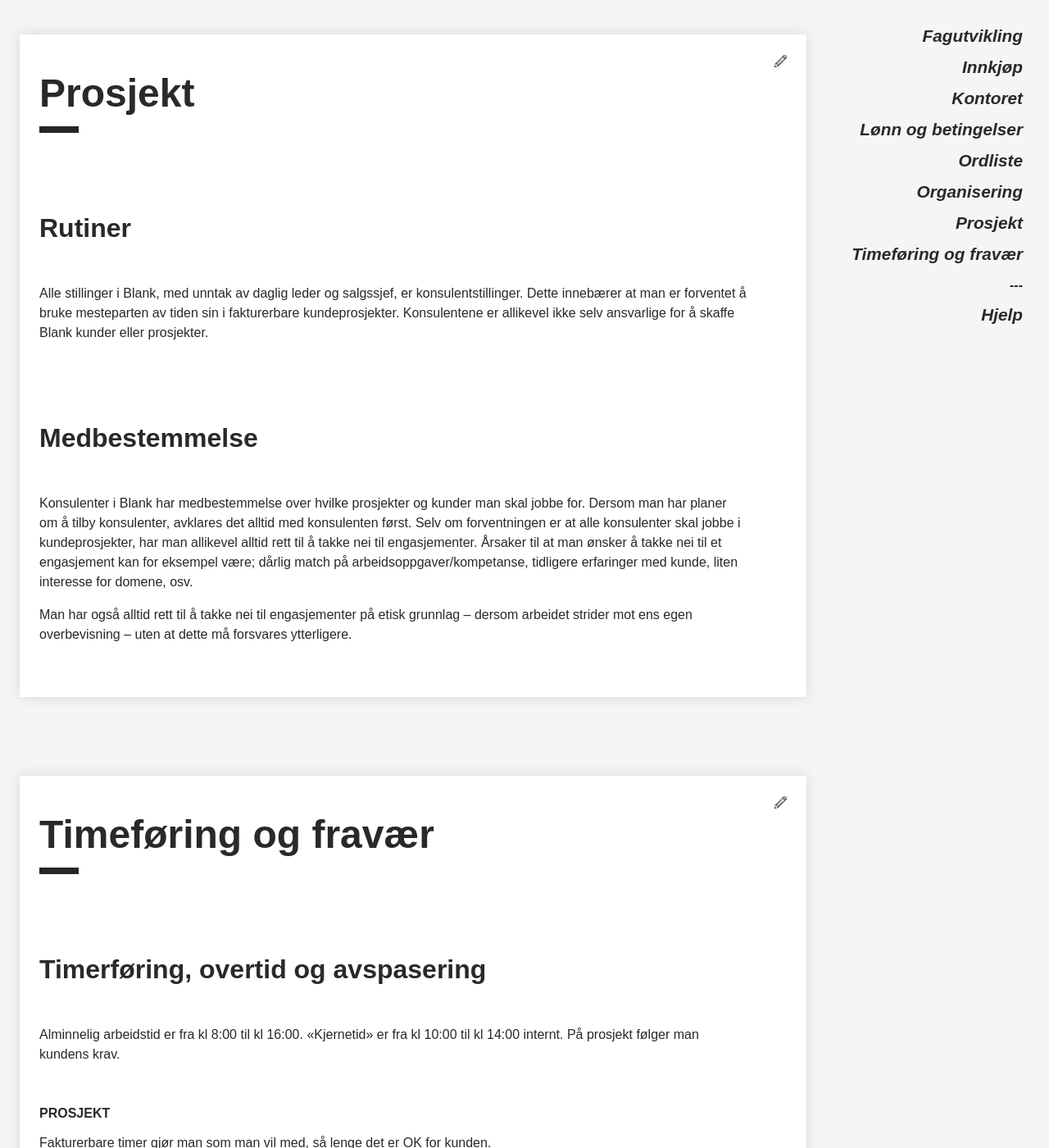
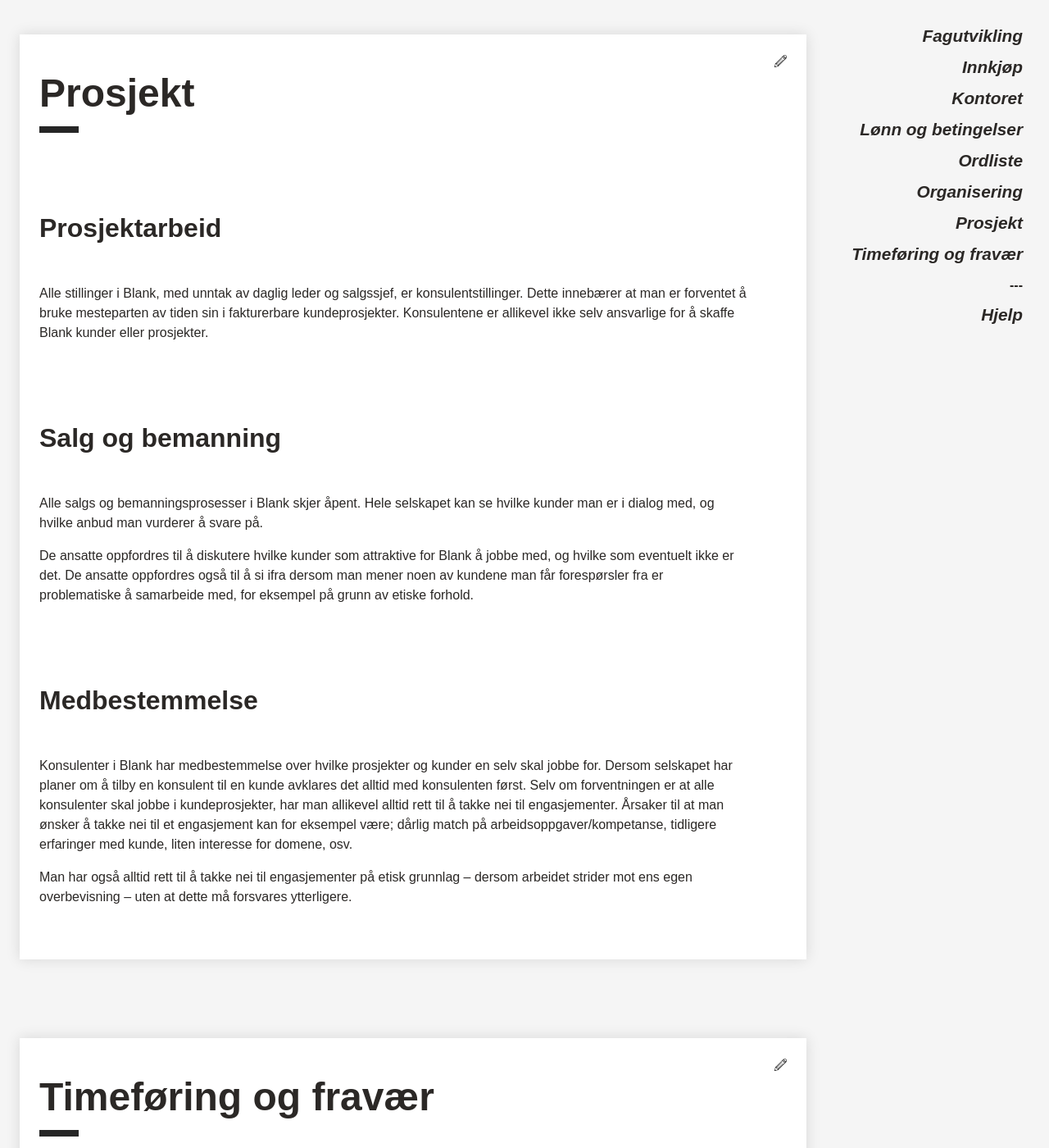
Before and after one commit to blankoslo/about-blank, a Jekyll site: the page built from index.md, in a window 1280 px wide and 1400 px high, scrolled down 9296 px. Shown: the whole window at 82% size. Built offline with Jekyll 4.4.1, drawn with Linux system fonts in a browser that asks for light colours.

Commit message:
Lagt til bemanning under prosjekt

```diff
--- a/content/prosjekt.md
+++ b/content/prosjekt.md
@@ -4,10 +4,15 @@
 permalink: /prosjekt/
 ---
 
-## Rutiner
+## Prosjektarbeid
 Alle stillinger i Blank, med unntak av daglig leder og salgssjef, er konsulentstillinger. Dette innebærer at man er forventet å bruke mesteparten av tiden sin i fakturerbare kundeprosjekter. Konsulentene er allikevel ikke selv ansvarlige for å skaffe Blank kunder eller prosjekter.
 
+## Salg og bemanning
+Alle salgs og bemanningsprosesser i Blank skjer åpent. Hele selskapet kan se hvilke kunder man er i dialog med, og hvilke anbud man vurderer å svare på.
+
+De ansatte oppfordres til å diskutere hvilke kunder som attraktive for Blank å jobbe med, og hvilke som eventuelt ikke er det. De ansatte oppfordres også til å si ifra dersom man mener noen av kundene man får forespørsler fra er problematiske å samarbeide med, for eksempel på grunn av etiske forhold.
+
 ## Medbestemmelse
-Konsulenter i Blank har medbestemmelse over hvilke prosjekter og kunder man skal jobbe for. Dersom man har planer om å tilby konsulenter, avklares det alltid med konsulenten først. Selv om forventningen er at alle konsulenter skal jobbe i kundeprosjekter, har man allikevel alltid rett til å takke nei til engasjementer. Årsaker til at man ønsker å takke nei til et engasjement kan for eksempel være; dårlig match på arbeidsoppgaver/kompetanse, tidligere erfaringer med kunde, liten interesse for domene, osv.
+Konsulenter i Blank har medbestemmelse over hvilke prosjekter og kunder en selv skal jobbe for. Dersom selskapet har planer om å tilby en konsulent til en kunde avklares det alltid med konsulenten først. Selv om forventningen er at alle konsulenter skal jobbe i kundeprosjekter, har man allikevel alltid rett til å takke nei til engasjementer. Årsaker til at man ønsker å takke nei til et engasjement kan for eksempel være; dårlig match på arbeidsoppgaver/kompetanse, tidligere erfaringer med kunde, liten interesse for domene, osv.
 
 Man har også alltid rett til å takke nei til engasjementer på etisk grunnlag – dersom arbeidet strider mot ens egen overbevisning – uten at dette må forsvares ytterligere.
```
